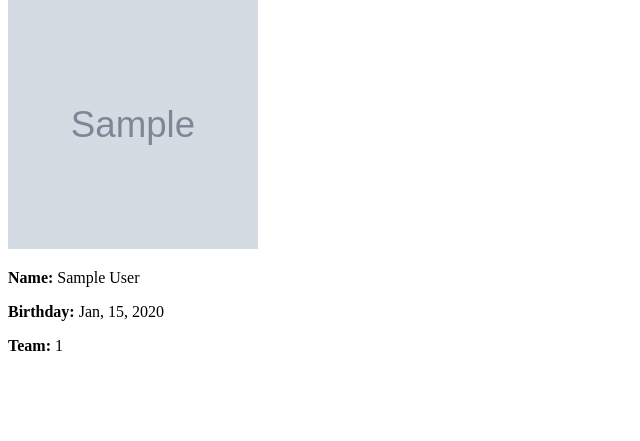
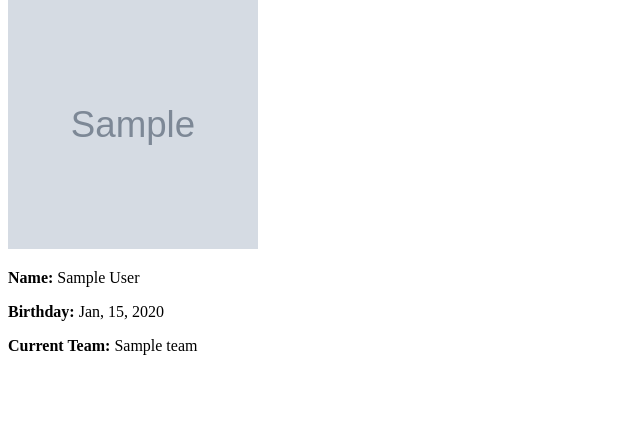
Before and after one commit to scottzyang/kickup-soccer, a Flask app: a page that uses kickup_app/templates/user_profile.html in a window 1280 px wide. Shown: the part 172-613 px from the top of the page, without its empty margins (0-640 px from the left). Run offline with Flask 2, Linux system fonts and the light colour scheme; a user stored in the database is signed in; tables that the repository leaves empty hold one stand-in row (values such as "Sample post"); grey boxes marked "Sample" are stand-in pictures.

Commit message:
Add join-team functionality into teams and player

```diff
--- a/kickup_app/main/routes.py
+++ b/kickup_app/main/routes.py
@@ -17,6 +17,7 @@ def homepage():
 @login_required
 def profile(username):
   user = User.query.filter_by(username=username).one()
+
   return render_template('user_profile.html', user=user)
 
 
@@ -78,3 +79,16 @@ def players_list():
 def teams_list():
   teams = Team.query.all()
   return render_template('teams_list.html', teams=teams)
+
+@main.route('/join-team/<team_id>', methods=['GET', 'POST'])
+@login_required
+def join_team(team_id):
+  print(team_id)
+  user = User.query.filter_by(username=current_user.username).one()
+  join_team = Team.query.filter_by(id=team_id).one()
+  join_team.players.append(user)
+
+  db.session.add(user)
+  db.session.add(join_team)
+  db.session.commit()
+  return redirect(url_for('main.team_details', team_id=team_id))
--- a/kickup_app/models.py
+++ b/kickup_app/models.py
@@ -54,7 +54,7 @@ class Team(db.Model):
     away_games = db.relationship('Game', back_populates="away_team", foreign_keys="Game.away_id")
 
     def __str__(self):
-        return f'Team Name: {self.team_name}'
+        return f'{self.team_name}'
 
     def __repr__(self):
         return f'Team Name: {self.team_name}'
--- a/kickup_app/templates/user_profile.html
+++ b/kickup_app/templates/user_profile.html
@@ -9,7 +9,13 @@
   <img src="{{user.profile_picture}}" width="250" height="250"/>
   <p><strong>Name: </strong>{{ user.first_name }} {{ user.last_name }}</p>
   <p><strong>Birthday: </strong>{{ user.birth_date.strftime('%b, %d, %Y') }}</p>
-  <p><strong>Team: </strong>{{ user.team_id }}</p>
+  <p><strong>Current Team: </strong>
+    {% if not user.team %}
+      None
+    {% else %}
+      {{ user.team }}
+    {% endif %}
+  </p>
 </section>
 
 {% endblock %}
```
Also changed, not shown: kickup_app/templates/team_details.html (+14 -4 lines).
